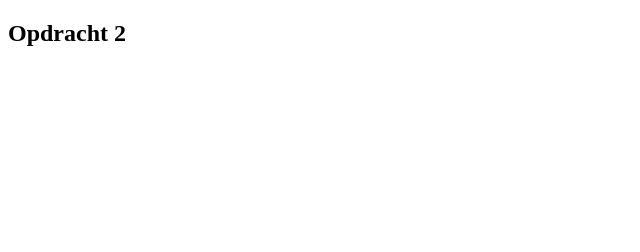
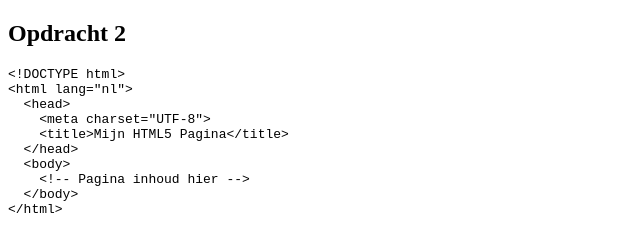
Before and after one commit to MoAchLaari/Webdevelopment, a plain HTML site: page Labo_2/Opdracht_2.html in a window 1280 px wide. Shown: the whole page, without its empty margins (0-640 px from the left). Drawn offline with Linux system fonts and the light colour scheme.

Commit message:
Some fixes

```diff
--- a/Labo_2/Opdracht_2.html
+++ b/Labo_2/Opdracht_2.html
@@ -7,16 +7,16 @@
 <body>
 <h2>Opdracht 2</h2>
 <pre>
-<!DOCTYPE html>
-<html lang="nl">
-  <head>
-    <meta charset="UTF-8">
-    <title>Mijn HTML5 Pagina</title>
-  </head>
-  <body>
-    <!-- Pagina inhoud hier -->
-  </body>
-</html>
+&lt;!DOCTYPE html&gt;
+&lt;html lang="nl"&gt;
+  &lt;head&gt;
+    &lt;meta charset="UTF-8"&gt;
+    &lt;title&gt;Mijn HTML5 Pagina&lt;/title&gt;
+  &lt;/head&gt;
+  &lt;body&gt;
+    &lt;!-- Pagina inhoud hier --&gt;
+  &lt;/body&gt;
+&lt;/html&gt;
 </pre>
 </body>
 </html>
```
Also changed, not shown: Labo_2/Opdracht_5.html (+1 -1 lines).
